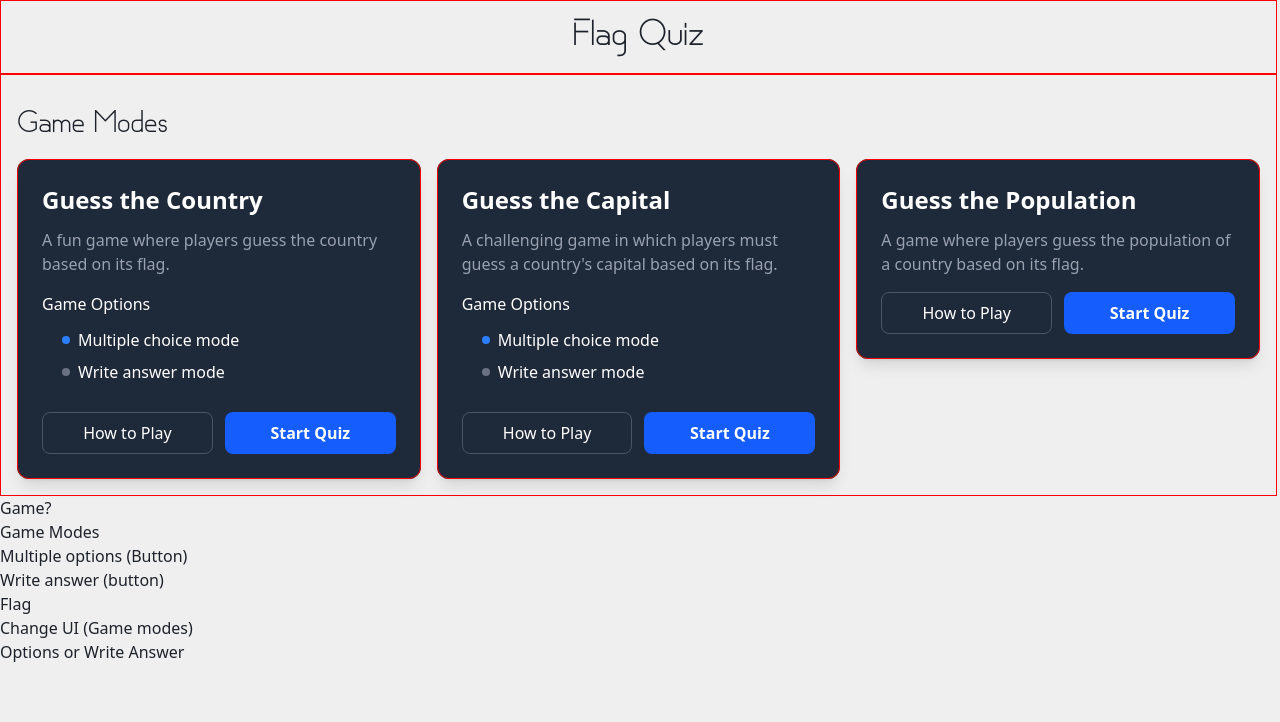
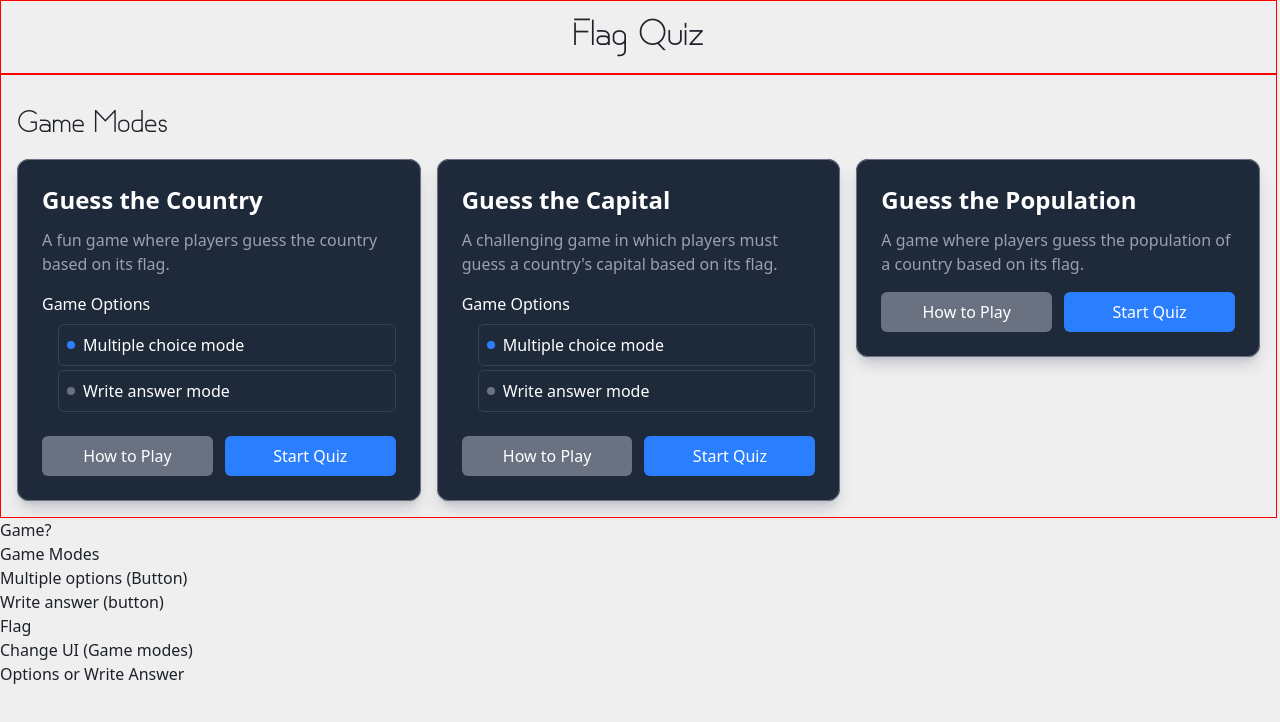
Before and after one commit to BryanGrandon/Flag-Quiz, a React (Vite) app: page /#/ in a window 1280 px wide. Shown: the top 722 px of the page. Built offline with nearby package versions, Linux system fonts and the light colour scheme.

Commit message:
refactor(web):change GameCard

```diff
--- a/src/pages/home/components/GameCard.tsx
+++ b/src/pages/home/components/GameCard.tsx
@@ -22,15 +22,15 @@ const GameCard = ({ gameKey, front, buttons }: game_card) => {
   const activeOption = selectedGameOptions[gameKey] ?? 'multiple'
 
   return (
-    <section className='rounded-xl p-6 shadow-lg w-full test'>
+    <section className='rounded-xl p-6 shadow-lg w-full border border-gray-500 shadow-gray-500/30'>
       <h3 className='text-2xl font-bold mb-3'>{title}</h3>
       <p className='text-gray-400 mb-4'>{description}</p>
       {optionGame ? (
         <section className='mb-6 space-y-2'>
           <h3>Game Options</h3>
-          <section className='pl-4'>
+          <section className='flex flex-col gap-1 pl-4'>
             {GAME_MODE_OPTIONS.map((option) => (
-              <button key={option.id} className='flex items-center gap-2 p-1 cursor-pointer' onClick={() => updateGameOption({ key: gameKey, value: option.value })}>
+              <button key={option.id} className='flex items-center gap-2 button border border-gray-700 w-full' onClick={() => updateGameOption({ key: gameKey, value: option.value })}>
                 <span className={`w-2 h-2 rounded-full ${activeOption === option.value ? 'bg-blue-500' : 'bg-gray-500'}`}></span>
                 {option.text}
               </button>
@@ -39,10 +39,11 @@ const GameCard = ({ gameKey, front, buttons }: game_card) => {
         </section>
       ) : null}
       <section className='grid grid-cols-2 gap-3'>
-        <button onClick={buttons?.howToPlay} className='border border-gray-600 py-2 rounded-lg hover:bg-gray-700 transition cursor-pointer'>
+        {/* Create a component for buttons */}
+        <button onClick={buttons?.howToPlay} className='button bg-gray-500 text-white hover:bg-gray-600'>
           How to Play
         </button>
-        <button onClick={buttons?.startQuiz} className='bg-blue-600 py-2 rounded-lg font-semibold hover:bg-blue-500 transition cursor-pointer'>
+        <button onClick={buttons?.startQuiz} className='button bg-blue-500 text-white hover:bg-blue-600'>
           Start Quiz
         </button>
       </section>
--- a/src/styles/global.css
+++ b/src/styles/global.css
@@ -39,6 +39,13 @@
     border: 1px solid #f00;
   }
 
+  .button {
+    padding: 0.5rem;
+    border-radius: 0.375rem;
+    transition: all 0.2s ease-in-out;
+    cursor: pointer;
+  }
+
   /* Card Flip */
 
   .perspective {
```
